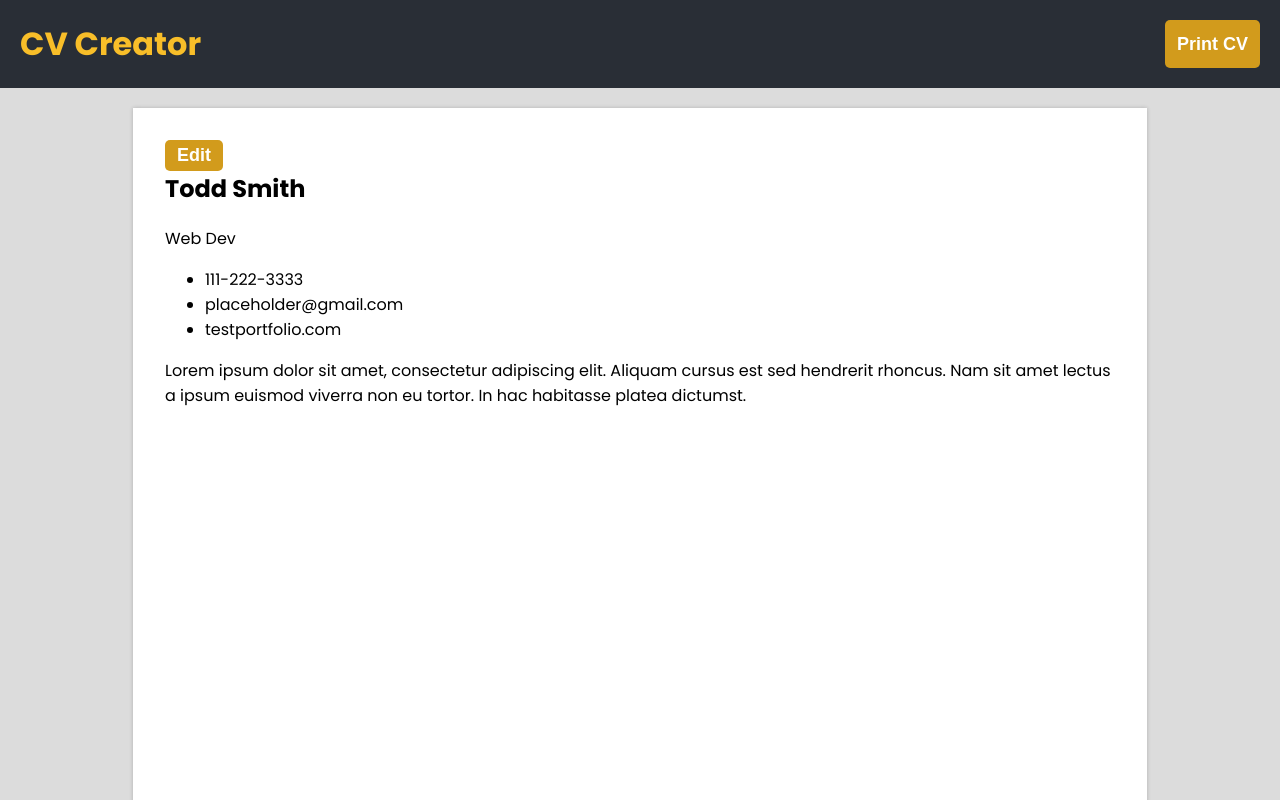
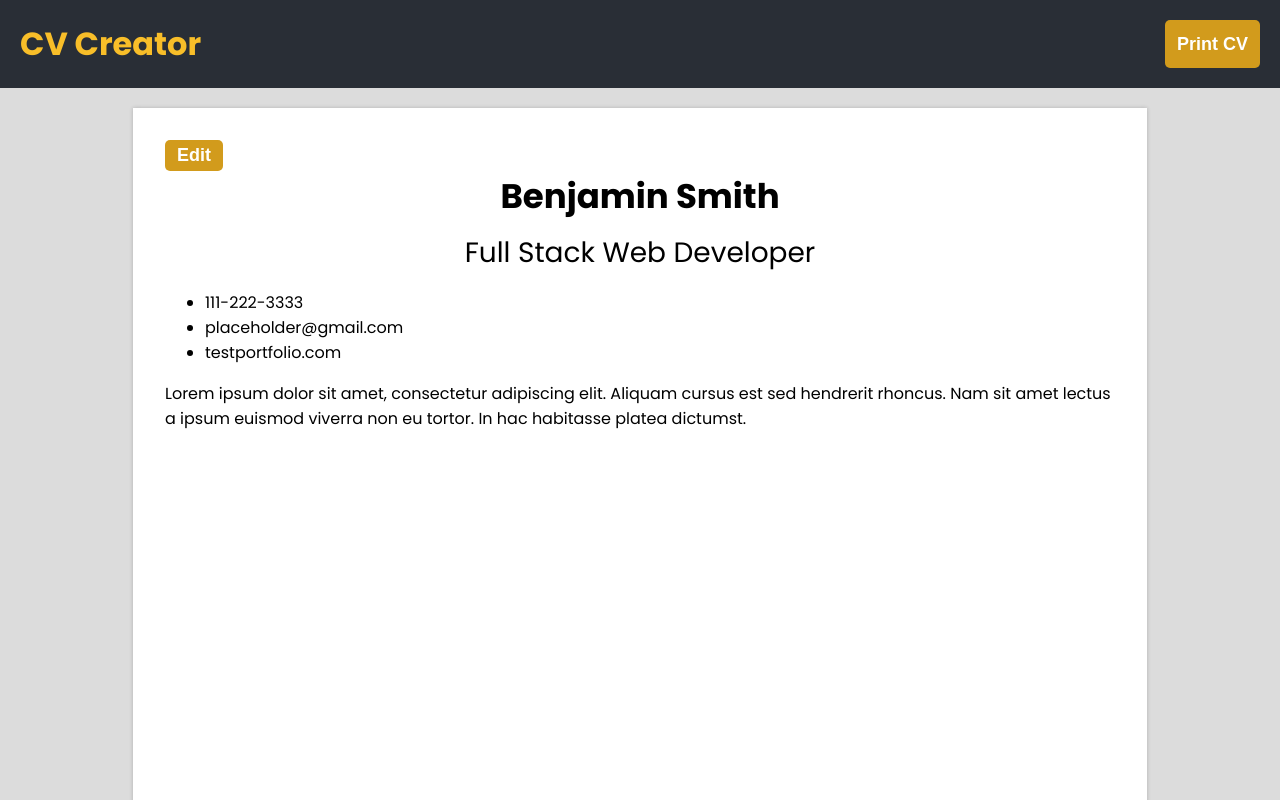
Before and after one commit to bst003/cv-project, a React (Create React App) app: page / in a window 1280 px wide. Shown: the top 800 px of the page. Built offline with nearby package versions, Linux system fonts and the light colour scheme.

Commit message:
Begin stling cv header

```diff
--- a/src/assets/scss/styles.scss
+++ b/src/assets/scss/styles.scss
@@ -50,3 +50,10 @@ body{
     }
 
 }
+
+// Base Elements
+/////////////////////////////////////////////
+
+p{
+    margin: 0px 0px 12px;
+}
--- a/src/components/CvHeader.jsx
+++ b/src/components/CvHeader.jsx
@@ -1,3 +1,5 @@
+import "./CvHeader.scss";
+
 import React, { Component } from "react";
 import uniqid from "uniqid";
 
@@ -17,14 +19,14 @@ class CvHeader extends Component {
             editing: false,
             name: [
                 {
-                    value: "Todd Smith",
+                    value: "Benjamin Smith",
                     inputType: "text",
                     uniqid: uniqid(),
                 },
             ],
             title: [
                 {
-                    value: "Web Dev",
+                    value: "Full Stack Web Developer",
                     inputType: "text",
                     uniqid: uniqid(),
                 },
@@ -204,7 +206,7 @@ class CvHeader extends Component {
                             Edit
                         </button>
                         <div className="cvh__info direct-wrap">
-                            <h2>{name[0].value}</h2>
+                            <h2 className="cvh__name">{name[0].value}</h2>
                             <p className="cvh__title">{title[0].value}</p>
                             <ul className="cvh__cm">{contactFields}</ul>
                             <p className="cvh__bio">{bio[0].value}</p>
--- a/src/components/CvHeader.scss
+++ b/src/components/CvHeader.scss
@@ -0,0 +1,14 @@
+.cvh{
+
+    &__name{
+        margin: 0px 0px 10px;
+        text-align: center;
+        font-size: 34px;
+    }
+
+    &__title{
+        font-size: 28px;
+        text-align: center;
+    }
+
+}
```
